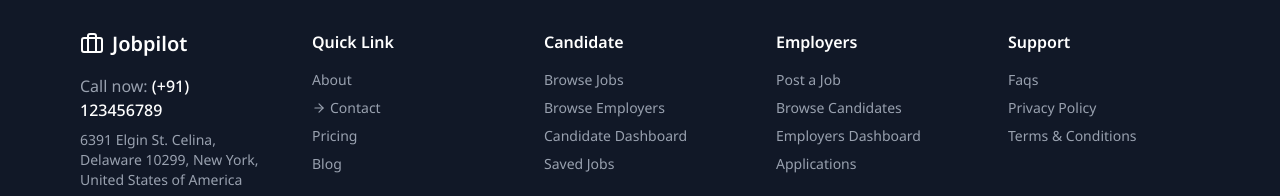
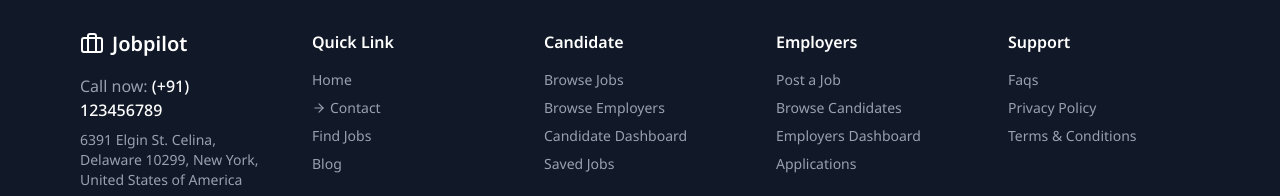
Before and after one commit to chirag-soni23/JobPilot-, a React (Vite) app in the folder frontend/: page / in a window 1280 px wide. Shown: the part 2606-2802 px from the top of the page. Built offline with nearby package versions, Linux system fonts and the light colour scheme; no server answers; a web font is replaced by a local one.

Commit message:
modified footer

```diff
--- a/frontend/src/components/Footer.jsx
+++ b/frontend/src/components/Footer.jsx
@@ -1,4 +1,3 @@
-import React from "react";
 import {
   Facebook,
   Youtube,
@@ -7,9 +6,13 @@ import {
   ArrowRight,
   Briefcase,
 } from "lucide-react";
+import { Link } from "react-router-dom";
 
 const Footer = () => {
-    let currentYear = new Date().getFullYear();
+  const scrollTopSmooth = () => window.scrollTo({ top: 0, behavior: "smooth" });
+
+  const currentYear = new Date().getFullYear();
+
   return (
     <footer className="bg-[#111827] text-gray-400 pt-16 pb-10 px-6 md:px-20">
       <div className="grid grid-cols-1 md:grid-cols-5 gap-10 mb-10">
@@ -32,11 +35,31 @@ const Footer = () => {
         <div>
           <h4 className="text-white font-semibold mb-4">Quick Link</h4>
           <ul className="space-y-2 text-sm">
-            <li>About</li>
             <li className="flex items-center gap-1">
-              <ArrowRight className="w-3.5 h-3.5" /> <span>Contact</span>
+              <Link onClick={scrollTopSmooth} className="cursor-pointer" to="/">
+                <span>Home</span>
+              </Link>
             </li>
-            <li>Pricing</li>
+
+            <li className="flex items-center gap-1">
+              <ArrowRight className="w-3.5 h-3.5" />
+              <Link
+                onClick={scrollTopSmooth}
+                className="cursor-pointer"
+                to="/contact"
+              >
+                <span>Contact</span>
+              </Link>
+            </li>
+            <li className="flex items-center gap-1">
+              <Link
+                onClick={scrollTopSmooth}
+                className="cursor-pointer"
+                to="/findjobs"
+              >
+                <span>Find Jobs</span>
+              </Link>
+            </li>
             <li>Blog</li>
           </ul>
         </div>
@@ -74,7 +97,6 @@ const Footer = () => {
         </div>
       </div>
 
-      {/* Bottom Bar */}
       <div className="border-t border-gray-700 pt-6 flex flex-col md:flex-row items-center justify-between text-sm text-gray-500">
         <p>© {currentYear} Jobpilot - Job Portal. All rights Reserved</p>
         <div className="flex gap-4 mt-4 md:mt-0">
```
